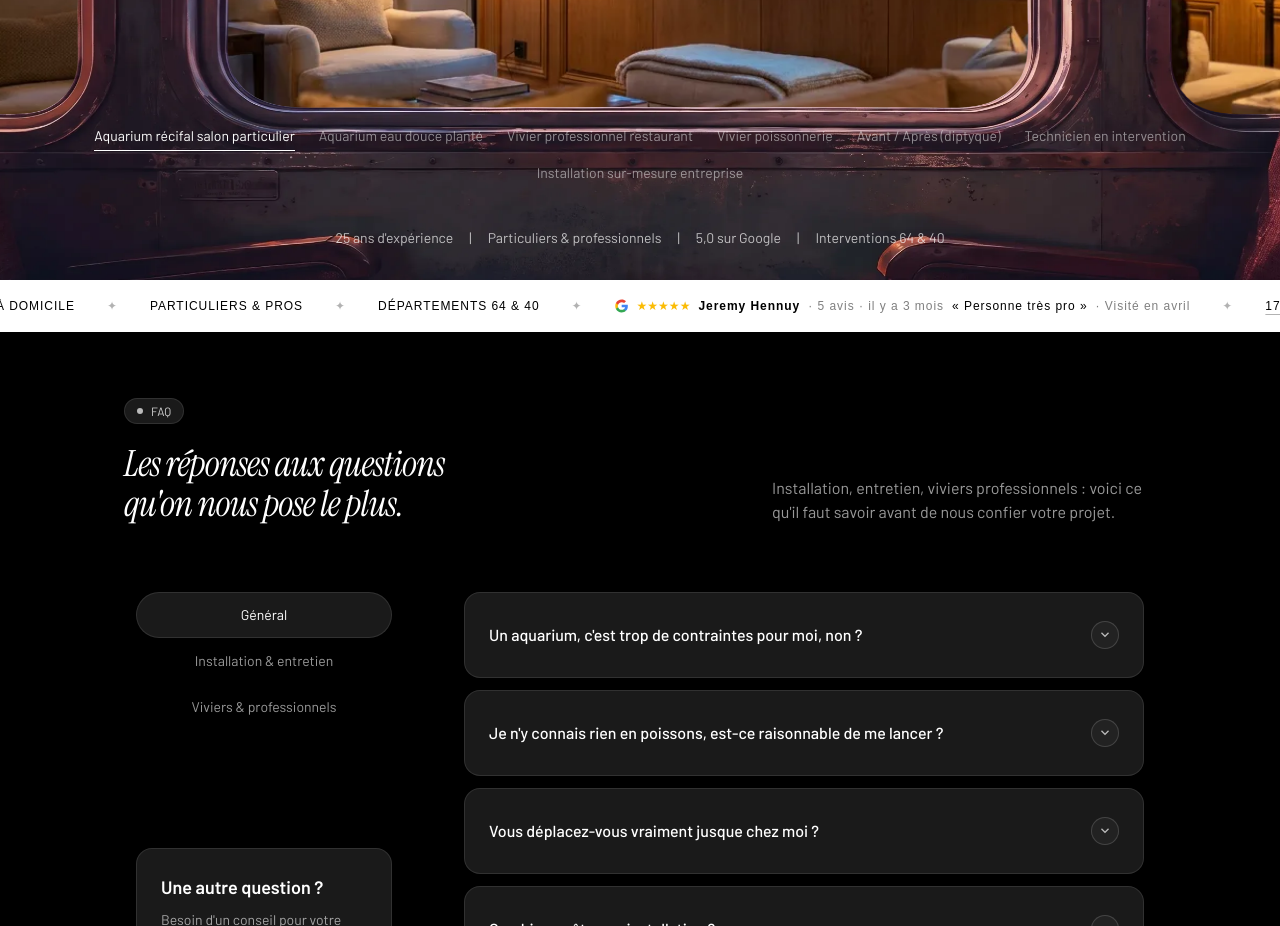
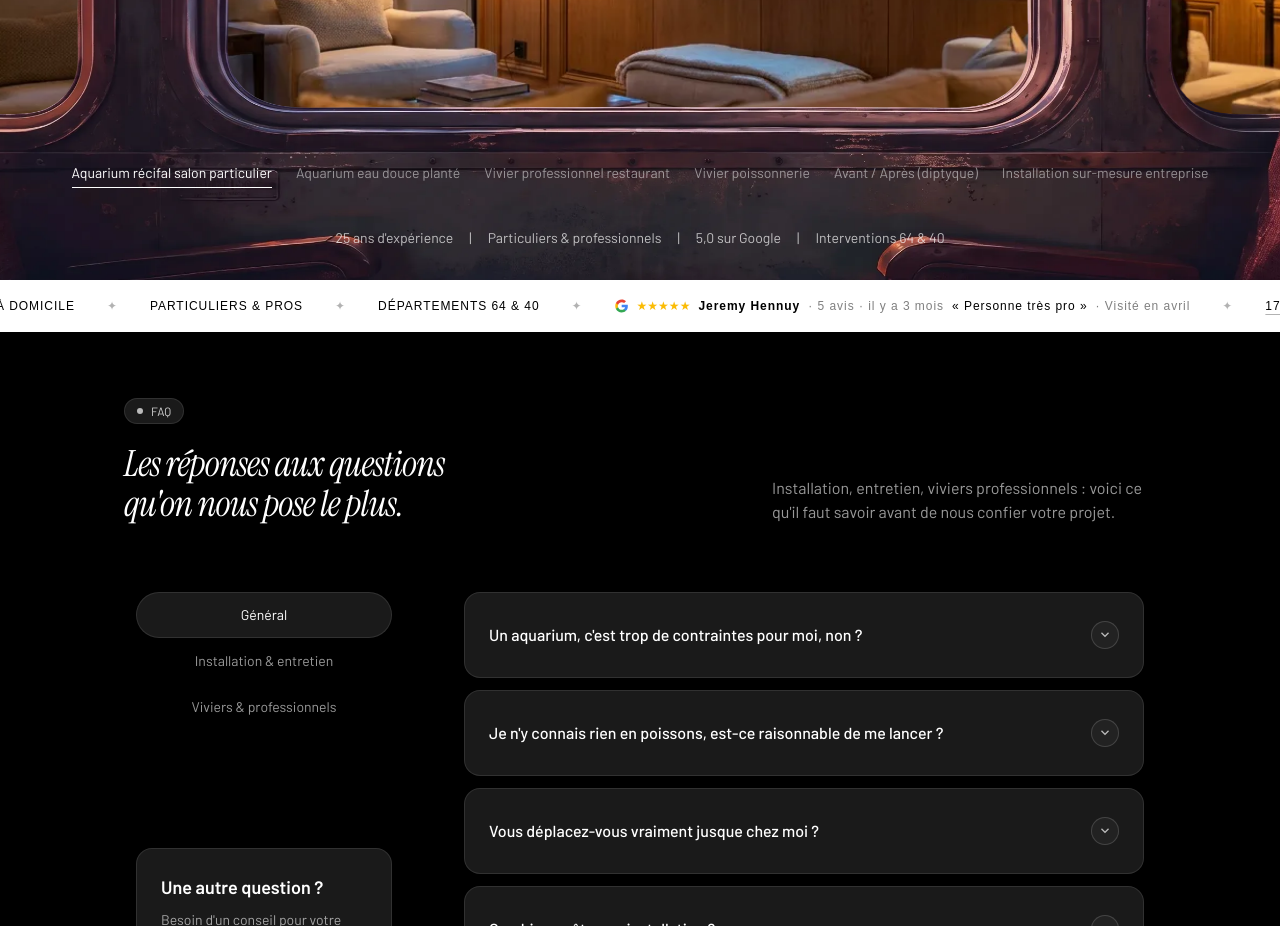
Before and after one commit to Minatoclub237/animonde, a React (Vite) app: page / in a window 1280 px wide. Shown: the part 2120-3046 px from the top of the page. Built offline with nearby package versions, Linux system fonts and the light colour scheme; the HTML template or start-up script is replaced by a standard one; a web font is replaced by a local one.

Commit message:
Realisations : suppression de la photo Technicien en intervention

```diff
--- a/src/components/Realisations.tsx
+++ b/src/components/Realisations.tsx
@@ -6,7 +6,6 @@ const REALISATIONS = [
   { src: '/media/realisations/vivier-restaurant.webp', label: 'Vivier professionnel restaurant' },
   { src: '/media/realisations/vivier-poissonnerie.webp', label: 'Vivier poissonnerie' },
   { src: '/media/realisations/avant-apres.webp', label: 'Avant / Après (diptyque)' },
-  { src: '/media/realisations/technicien-intervention.webp', label: 'Technicien en intervention' },
   { src: '/media/realisations/installation-entreprise.webp', label: 'Installation sur-mesure entreprise' },
 ]
 
```
Also changed, not shown: public/media/realisations/technicien-intervention.webp (deleted).
